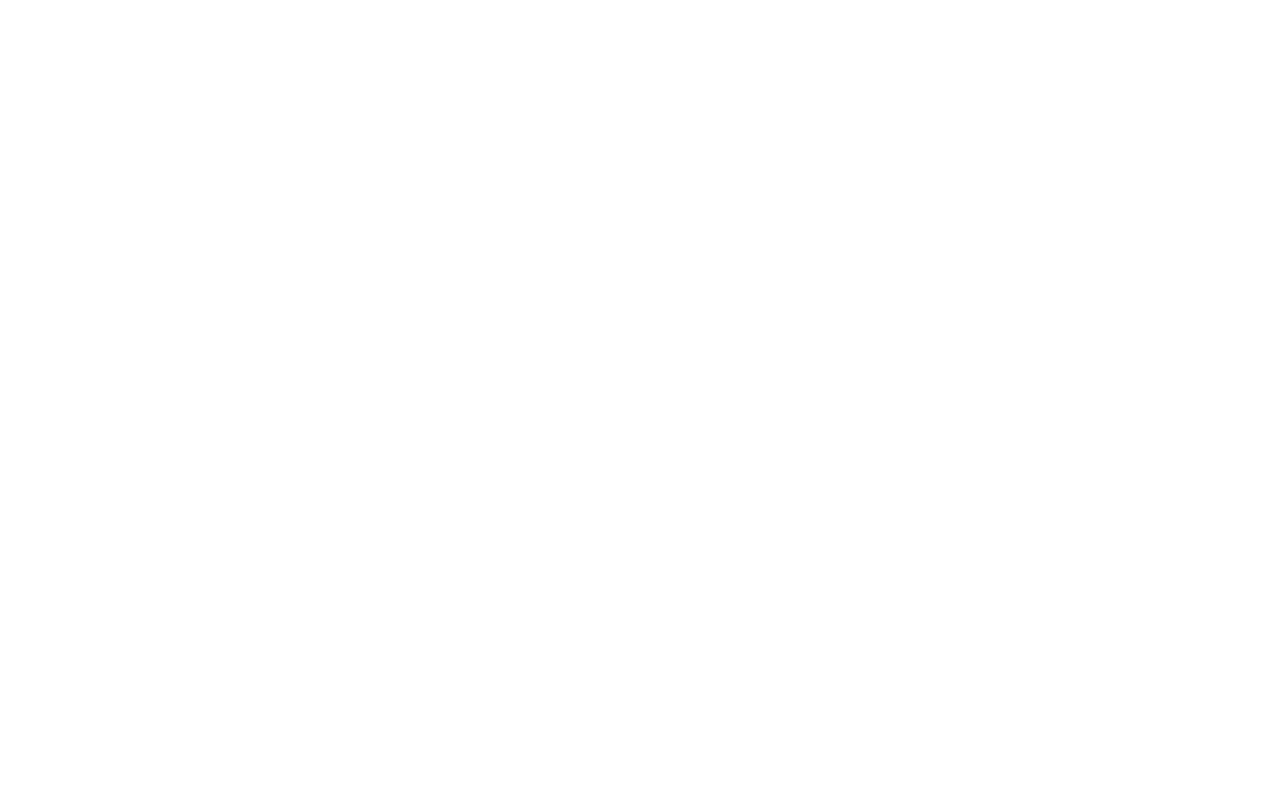
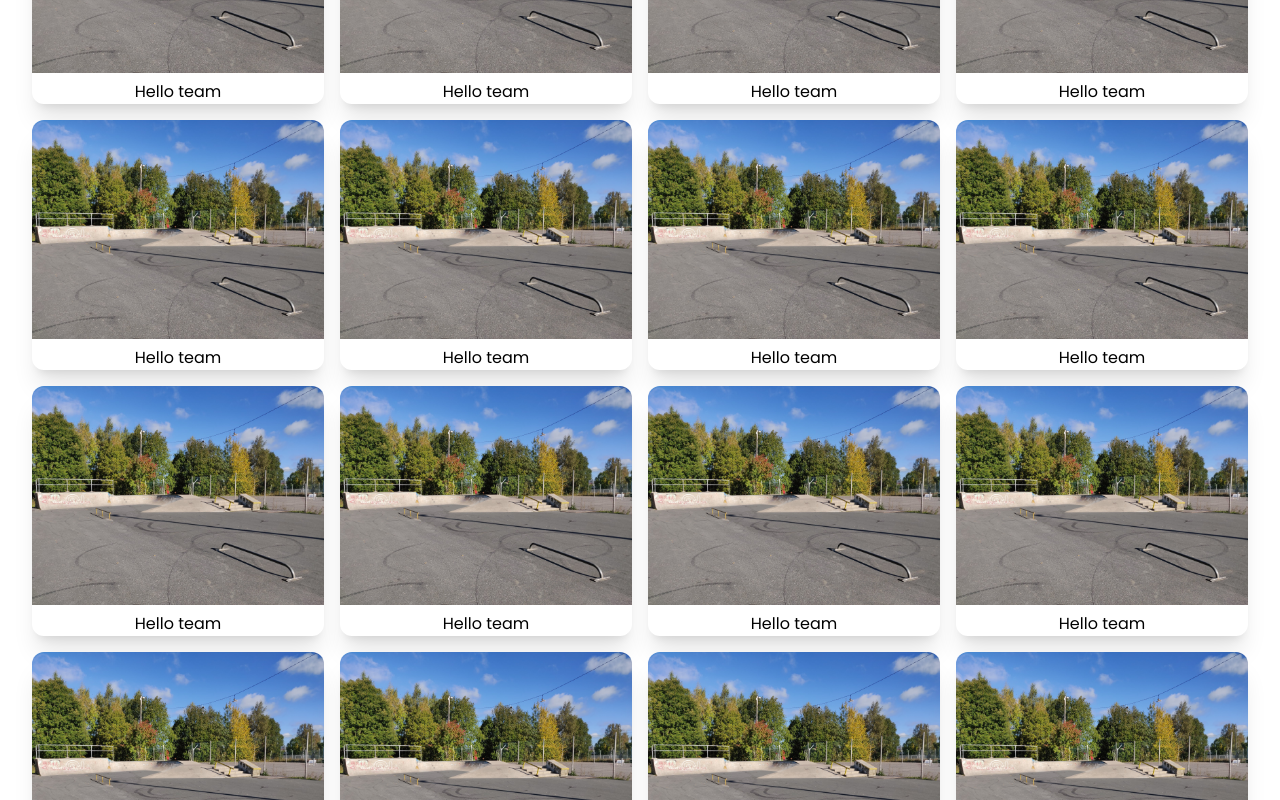
Before and after one commit to MaximilianHagelstam/shpotti, a Next.js app: page / in a window 1280 px wide. Shown: the part 340-1140 px from the top of the page. Before the commit the page ends 800 px from the top, so only its background shows below. Built offline with nearby package versions, Linux system fonts and the light colour scheme.

Commit message:
Setup content grid

```diff
--- a/package.json
+++ b/package.json
@@ -17,7 +17,8 @@
     "next": "12.1.0",
     "react": "17.0.2",
     "react-dom": "17.0.2",
-    "react-icons": "^4.3.1"
+    "react-icons": "^4.3.1",
+    "sharp": "^0.30.3"
   },
   "devDependencies": {
     "@types/node": "17.0.23",
--- a/src/components/Header/NavItem.tsx
+++ b/src/components/Header/NavItem.tsx
@@ -1,5 +1,3 @@
-import React from "react";
-
 interface NavItemProps {
   title: string;
   link: string;
--- a/src/components/Header/SearchBar.tsx
+++ b/src/components/Header/SearchBar.tsx
@@ -1,4 +1,3 @@
-import React from "react";
 import { FiSearch } from "react-icons/fi";
 
 const SearchBar = () => {
--- /dev/null
+++ b/src/components/Spots/SpotCard.tsx
@@ -0,0 +1,17 @@
+import Image from "next/image";
+
+interface SpotCardProps {
+  image: string;
+  description: string;
+}
+
+const SpotCard = ({ image, description }: SpotCardProps) => {
+  return (
+    <div className="relative flex-col rounded-xl shadow-xl overflow-hidden">
+      <Image src={image} width={1080} height={810} alt="Spot" />
+      <p className="text-center">{description}</p>
+    </div>
+  );
+};
+
+export default SpotCard;
--- /dev/null
+++ b/src/components/Spots/index.tsx
@@ -0,0 +1,26 @@
+import SpotCard from "./SpotCard";
+
+const Spots = () => {
+  return (
+    <div className="grid gap-4 grid-cols-4 p-8">
+      <SpotCard image="/img/skatepark.jpg" description="Hello team" />
+      <SpotCard image="/img/skatepark.jpg" description="Hello team" />
+      <SpotCard image="/img/skatepark.jpg" description="Hello team" />
+      <SpotCard image="/img/skatepark.jpg" description="Hello team" />
+      <SpotCard image="/img/skatepark.jpg" description="Hello team" />
+      <SpotCard image="/img/skatepark.jpg" description="Hello team" />
+      <SpotCard image="/img/skatepark.jpg" description="Hello team" />
+      <SpotCard image="/img/skatepark.jpg" description="Hello team" />
+      <SpotCard image="/img/skatepark.jpg" description="Hello team" />
+      <SpotCard image="/img/skatepark.jpg" description="Hello team" />
+      <SpotCard image="/img/skatepark.jpg" description="Hello team" />
+      <SpotCard image="/img/skatepark.jpg" description="Hello team" />
+      <SpotCard image="/img/skatepark.jpg" description="Hello team" />
+      <SpotCard image="/img/skatepark.jpg" description="Hello team" />
+      <SpotCard image="/img/skatepark.jpg" description="Hello team" />
+      <SpotCard image="/img/skatepark.jpg" description="Hello team" />
+    </div>
+  );
+};
+
+export default Spots;
--- a/src/pages/index.tsx
+++ b/src/pages/index.tsx
@@ -1,10 +1,12 @@
 import type { NextPage } from "next";
 import Header from "../components/Header";
+import Spots from "../components/Spots";
 
 const Home: NextPage = () => {
   return (
     <>
       <Header />
+      <Spots />
       <h1 className="text-6xl font-bold text-center py-12">James</h1>
     </>
   );
```
Also changed, not shown: public/img/skatepark.jpg (added), 1 other file (tests, documents, lock files or other folders).
